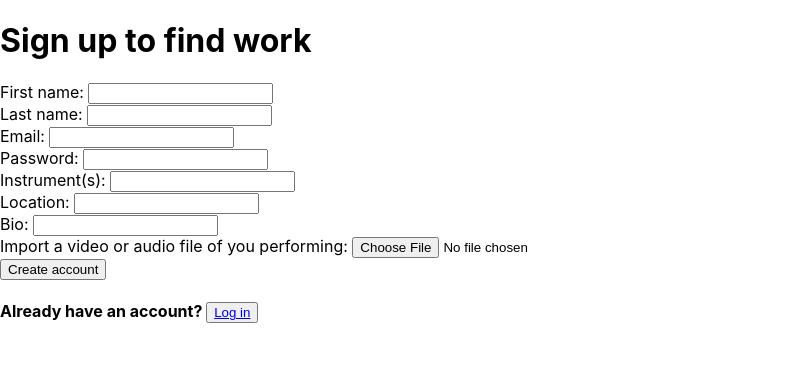
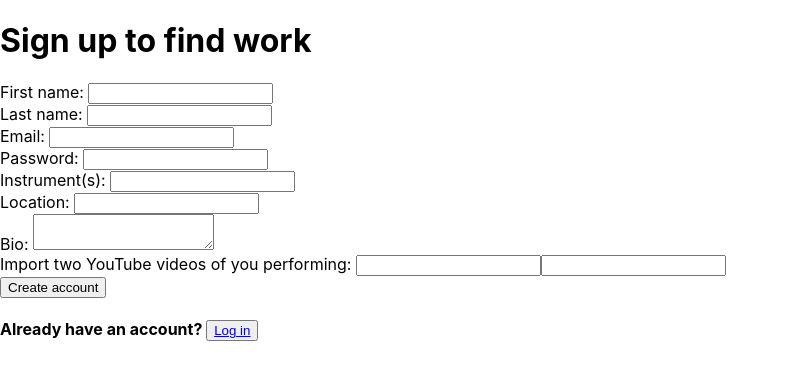
Before and after one commit to samuelwstout/phase-4-sample-project-frontend, a React (Create React App) app: page /signup_as_musician in a window 1280 px wide. Shown: the top 380 px of the page, without its empty margins (0-789 px from the left). Built offline with nearby package versions, Linux system fonts and the light colour scheme.

Commit message:
able to create musician with jwt

```diff
--- a/src/App.jsx
+++ b/src/App.jsx
@@ -1,4 +1,4 @@
-import React from 'react'
+import React, { useState } from 'react'
 import { BrowserRouter as Router, Routes, Route } from 'react-router-dom'
 import Landingpage from './components/Static/Landingpage'
 import Login from './components/Authentication/Login'
@@ -12,13 +12,23 @@ import MyApplications from './components/MusicianApp/MyApplications'
 import ContractorProfile from './components/ContractorApp/ContractorProfile'
 
 const App = () => {
+
+  const [currentMusician, setCurrentMusician] = useState({})
+  const [loggedIn, setLoggedIn] = useState(false)
+
+  const loginMusician = (musician) => {
+    setCurrentMusician(musician)
+    setLoggedIn(true)
+  }
+
   return (
     <Router>
+      { loggedIn ? <h1>Hey We're Logged In!</h1> : null }
       <Routes>
         <Route path="/" element={<Landingpage />} />
         <Route path="/signup" element={<Signup />} />
         <Route path="/signup_as_contractor" element={<SignupAsContractor />} />
-        <Route path="/signup_as_musician" element={<SignupAsMusician />} />
+        <Route path="/signup_as_musician" element={<SignupAsMusician loginMusician={loginMusician} />} />
         <Route path="/login" element={<Login />} />
         <Route path="/create_job" element={<CreateJob />} />
         <Route path="/my_jobs" element={<MyJobs />} />
--- a/src/components/Authentication/SignupAsMusician.jsx
+++ b/src/components/Authentication/SignupAsMusician.jsx
@@ -2,7 +2,7 @@ import React, { useState } from 'react'
 import { baseUrl, headers } from '../../Globals'
 import { Link } from 'react-router-dom'
 
-const SignupAsMusician = () => {
+const SignupAsMusician = ({ loginMusician }) => {
 
   const [firstName, setFirstName] = useState('')
   const [lastName, setLastName] = useState('')
@@ -11,7 +11,8 @@ const SignupAsMusician = () => {
   const [instrument, setInstrument] = useState('')
   const [location, setLocation] = useState('')
   const [bio, setBio] = useState('')
-  const [media, setMedia] = useState()
+  const [media1, setMedia1] = useState('')
+  const [media2, setMedia2] = useState('')
 
   const handleSubmit = (e) => {
     e.preventDefault()
@@ -25,7 +26,8 @@ const SignupAsMusician = () => {
         instrument,
         location,
         bio,
-        media
+        media1,
+        media2
       }
     }
 
@@ -34,6 +36,11 @@ const SignupAsMusician = () => {
       headers,
       body: JSON.stringify(strongParams)
     })
+      .then(r => r.json())
+      .then(data => {
+        loginMusician(data.musician)
+        localStorage.setItem('jwt', data.token)
+      })
   }
 
 
@@ -55,7 +62,7 @@ const SignupAsMusician = () => {
           </div>
           <div>
             <label htmlFor='password'>Password: </label>
-            <input type='text' name='password' id='password' value={ password } onChange={e => setPassword(e.target.value)} />
+            <input type='password' name='password' id='password' value={ password } onChange={e => setPassword(e.target.value)} />
           </div>
           <div>
             <label htmlFor='instrument'>Instrument(s): </label>
@@ -67,11 +74,12 @@ const SignupAsMusician = () => {
           </div>
           <div>
             <label htmlFor='bio'>Bio: </label>
-            <input type='text' name='bio' id='bio' value={ bio } onChange={e => setBio(e.target.value)} />
+            <textarea type='text' name='bio' id='bio' value={ bio } onChange={e => setBio(e.target.value)} />
           </div>
           <div>
-            <label htmlFor='media'>Import a video or audio file of you performing: </label>
-            <input type='file' name='media' id='media' value={ media } onChange={e => setMedia(e.target.value)} />
+            <label htmlFor='media1'>Import two YouTube videos of you performing: </label>
+            <input type='text' name='media1' id='media1' value={ media1 } onChange={e => setMedia1(e.target.value)} />
+            <input type='text' name='media2' id='media2' value={ media2 } onChange={e => setMedia2(e.target.value)} />
           </div>
 
           <input type='submit' value='Create account' />
```
